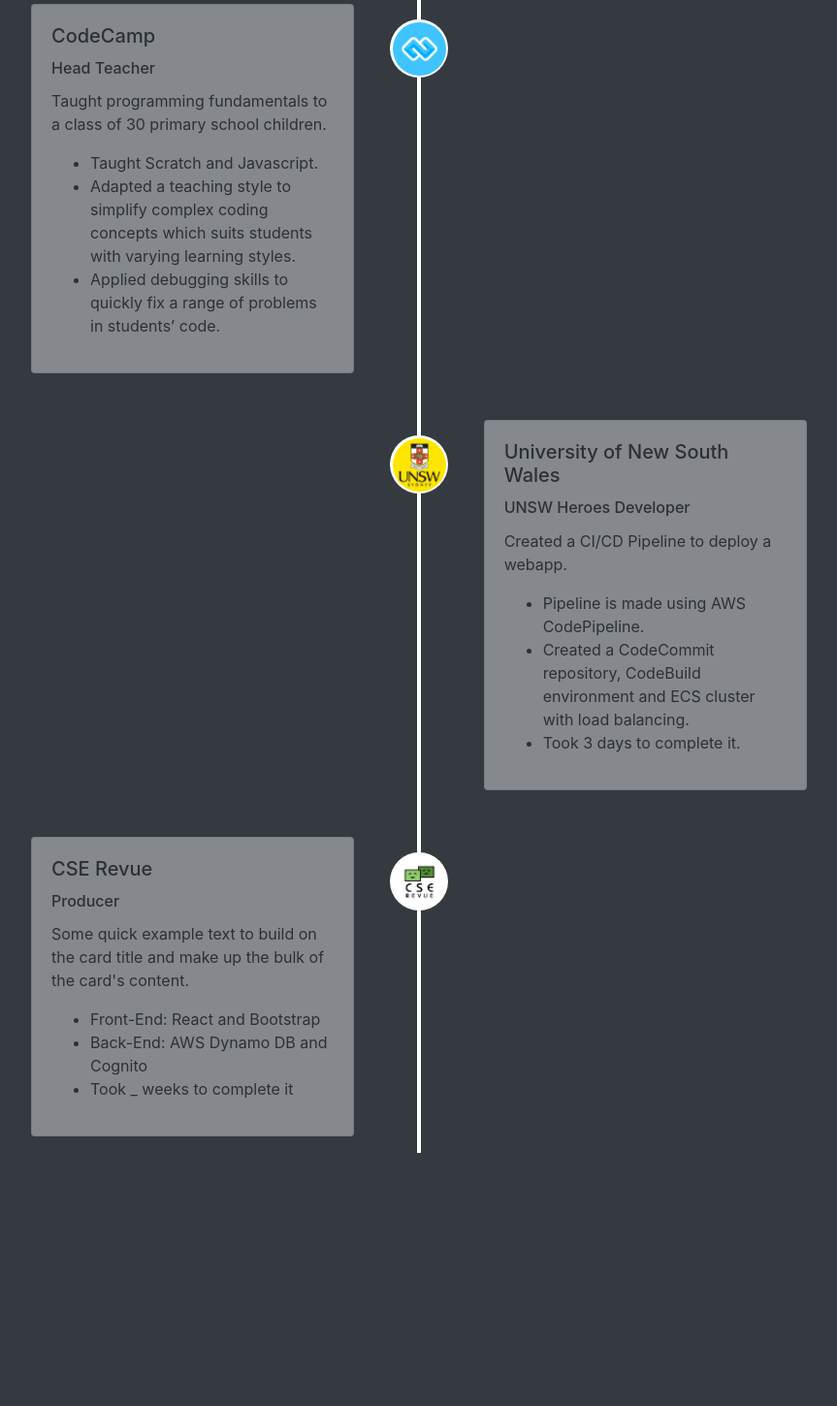
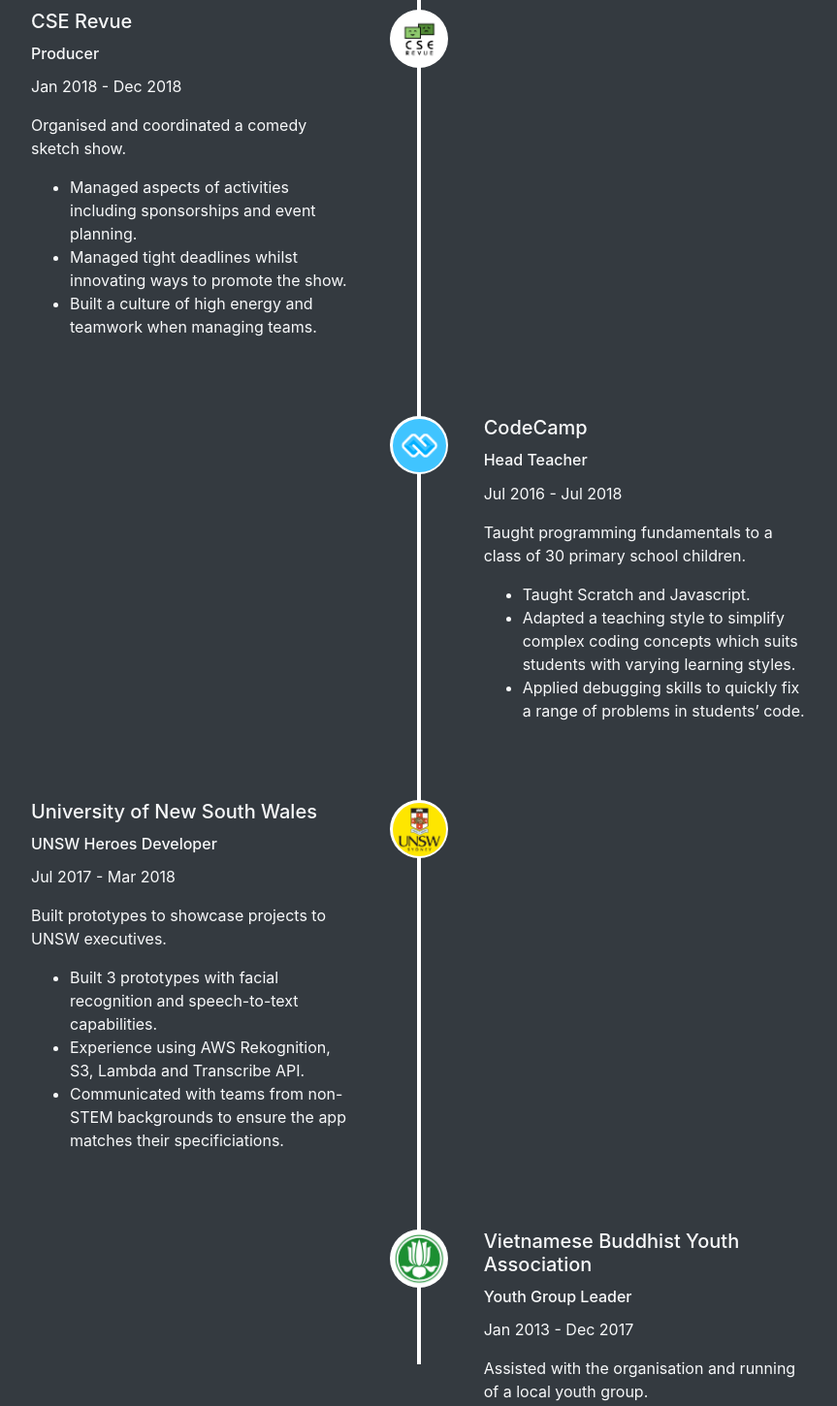
Before and after one commit to andrew-ha/andrew-ha.github.io, a plain HTML site: page index.html in a window 1280 px wide. Shown: the part 2097-3547 px from the top of the page at 97% size, without its empty margins (208-1071 px from the left). Drawn offline with nearby package versions, Linux system fonts and the light colour scheme.

Commit message:
prettied up timeline

```diff
--- a/index.html
+++ b/index.html
@@ -136,6 +136,10 @@
 
 		<div class="col-12 no-padding" id="timeline">
 
+			<!-- <div class="d-flex justify-content-center debug-green mb-5">
+				<h3 class="text-light">Volunteering</h3>
+			</div> -->
+
 			<div class="col-12 d-flex justify-content-end">
 				<div class="col-2 d-flex flex-column align-items-center">
 					<div class="timeline-circle mt-3 circle d-flex align-items-center justify-content-center"><img class="company-img" src="images/aws.png"></div>
@@ -143,120 +147,131 @@
 						<div class="middle-line position-absolute" id="timeline-line"></div>
 					</div>
 				</div>
-				<div class="timeline-content col-md-5 mb-5">
-					<div class="card">
-						<div class="card-body">
+				<div class="timeline-content text-light col-md-5 mt-3 mb-5">
+					<!-- <div class="card"> -->
+						<!-- <div class="card-body"> -->
 							<h5 class="card-title">Amazon Web Services</h5>
 							<h6 class="card-title">Cloud Support Associate (DevOps)</h6>
+							<p>Dec 2018 - Present</p>
 				    	<p class="card-text">Some quick example text to build on the card title and make up the bulk of the card's content.</p>
-							<ul>
+							<ul class="list-unstyled">
 								<li>Front-End: React and Bootstrap</li>
 								<li>Back-End: AWS Dynamo DB and Cognito</li>
 								<li>Took _ weeks to complete it</li>
 							</ul>
-			  		</div>
-					</div>
+			  		<!-- </div> -->
+					<!-- </div> -->
 				</div>
 			</div>
 
 			<div class="col-12 d-flex justify-content-start start-left">
-				<div class="timeline-content col-md-5 mb-5">
-					<div class="card">
-						<div class="card-body">
-							<h5 class="card-title">CodeCamp</h5>
-							<h6 class="card-title">Head Teacher</h6>
-					    <p class="card-text">Taught programming fundamentals to a class of 30 primary school children.</p>
+				<div class="timeline-content text-light col-md-5 mt-3 mb-5">
+					<!-- <div class="card"> -->
+						<!-- <div class="card-body"> -->
+						<h5 class="card-title">CSE Revue</h5>
+							<h6 class="card-title">Producer</h6>
+							<p>Jan 2018 - Dec 2018</p>
+					    <p class="card-text">Organised and coordinated a comedy sketch show.</p>
 							<ul>
-								<li>Taught Scratch and Javascript.</li>
-								<li>Adapted a teaching style to simplify complex coding concepts which suits students with varying learning styles.</li>
-								<li>Applied debugging skills to quickly fix a range of problems in students’ code.</li>
+								<li>Managed aspects of activities including sponsorships and event planning.</li>
+								<li>Managed tight deadlines whilst innovating ways to promote the show.</li>
+								<li>Built a culture of high energy and teamwork when managing teams.</li>
 							</ul>
-					  </div>
-					</div>
+					  <!-- </div> -->
+					<!-- </div> -->
 				</div>
 				<div class="col-2 d-flex flex-column align-items-center">
 					<div class="middle-line"></div>
-					<div class="timeline-circle mt-3 circle d-flex align-items-center justify-content-center position-absolute"><img class="company-img" src="images/codecamp.png"></div>
+					<div class="timeline-circle mt-3 circle d-flex align-items-center justify-content-center position-absolute"><img class="company-img" src="images/cse-revue.jpg">
+					</div>
 				</div>
 			</div>
 
 			<div class="col-12 d-flex justify-content-end">
 				<div class="col-2 d-flex flex-column align-items-center">
 					<div class="middle-line"></div>
-					<div class="timeline-circle mt-3 circle d-flex align-items-center justify-content-center position-absolute"><img class="company-img" src="images/unsw.jpg"></div>
+					<div class="timeline-circle mt-3 circle d-flex align-items-center justify-content-center position-absolute"><img class="company-img" src="images/codecamp.png"></div>
 				</div>
-				<div class="timeline-content col-md-5 mb-5">
-					<div class="card">
-						<div class="card-body">
-							<h5 class="card-title">University of New South Wales</h5>
-							<h6 class="card-title">UNSW Heroes Developer</h6>
-					    <p class="card-text">Created a CI/CD Pipeline to deploy a webapp.</p>
-							<ul>
-								<li>Pipeline is made using AWS CodePipeline.</li>
-								<li>Created a CodeCommit repository, CodeBuild environment and ECS cluster with load balancing.</li>
-								<li>Took 3 days to complete it.</li>
+				<div class="timeline-content text-light col-md-5 mt-3 mb-5">
+					<!-- <div class="card"> -->
+						<!-- <div class="card-body"> -->
+							<h5 class="card-title">CodeCamp</h5>
+							<h6 class="card-title">Head Teacher</h6>
+							<p>Jul 2016 - Jul 2018</p>
+					    <p class="card-text">Taught programming fundamentals to a class of 30 primary school children.</p>
+							<ul class="text-left">
+								<li>Taught Scratch and Javascript.</li>
+								<li>Adapted a teaching style to simplify complex coding concepts which suits students with varying learning styles.</li>
+								<li>Applied debugging skills to quickly fix a range of problems in students’ code.</li>
 							</ul>
-					  </div>
-					</div>
+					  <!-- </div> -->
+					<!-- </div>  -->
 				</div>
 			</div>
 
+			<!-- <div class="d-flex justify-content-center debug-green mb-5">
+				<h3 class="text-light">Volunteering</h3>
+			</div> -->
+
 			<div class="col-12 d-flex justify-content-start start-left">
-				<div class="timeline-content col-md-5 mb-5">
-					<div class="card">
-						<div class="card-body">
-							<h5 class="card-title">CSE Revue</h5>
-							<h6 class="card-title">Producer</h6>
-					    <p class="card-text">Some quick example text to build on the card title and make up the bulk of the card's content.</p>
-							<ul>
-								<li>Front-End: React and Bootstrap</li>
-								<li>Back-End: AWS Dynamo DB and Cognito</li>
-								<li>Took _ weeks to complete it</li>
-							</ul>
-					  </div>
-					</div>
+				<div class="timeline-content text-light col-md-5 mt-3 mb-5">
+					<!-- <div class="card"> -->
+						<!-- <div class="card-body"> -->
+						<h5 class="card-title">University of New South Wales</h5>
+						<h6 class="card-title">UNSW Heroes Developer</h6>
+						<p>Jul 2017 - Mar 2018</p>
+				    <p class="card-text">Built prototypes to showcase projects to UNSW executives.</p>
+						<ul>
+							<li>Built 3 prototypes with facial recognition and speech-to-text capabilities.</li>
+							<li>Experience using AWS Rekognition, S3, Lambda and Transcribe API.</li>
+							<li>Communicated with teams from non-STEM backgrounds to ensure the app matches their specificiations.</li>
+						</ul>
+					  <!-- </div> -->
+					<!-- </div> -->
 				</div>
 				<div class="col-2 d-flex flex-column align-items-center">
 					<div class="middle-line"></div>
-					<div class="timeline-circle mt-3 circle d-flex align-items-center justify-content-center position-absolute"><img class="company-img" src="images/cse-revue.jpg"></div>
+					<div class="timeline-circle mt-3 circle d-flex align-items-center justify-content-center position-absolute"><img class="company-img" src="images/unsw.jpg"></div>
 				</div>
 			</div>
 
 			<div class="col-12 d-flex justify-content-end">
 				<div class="col-2 d-flex flex-column align-items-center">
+					<div class="timeline-circle mt-3 circle d-flex align-items-center justify-content-center position-absolute"><img class="company-img" src="images/gdpt.jpg"></div>
 					<div class="middle-line"></div>
-					<div class="timeline-circle mt-3 circle d-flex align-items-center justify-content-center position-absolute"><img class="company-img" src="images/gdpt.jpg"></div>
 				</div>
-				<div class="timeline-content col-md-5 mb-5">
-					<div class="card">
-						<div class="card-body">
-							<h5 class="card-title">CodeCamp</h5>
-							<h6 class="card-title">Head Teacher</h6>
-					    <p class="card-text">Some quick example text to build on the card title and make up the bulk of the card's content.</p>
+				<div class="timeline-content text-light col-md-5 mt-3 mb-5">
+					<!-- <div class="card"> -->
+						<!-- <div class="card-body"> -->
+							<h5 class="card-title">Vietnamese Buddhist Youth Association</h5>
+							<h6 class="card-title">Youth Group Leader</h6>
+							<p>Jan 2013 - Dec 2017</p>
+					    <p class="card-text">Assisted with the organisation and running of a local youth group.</p>
 							<ul>
-								<li>Front-End: React</li>
-								<li>Back-End: NodeJS, Spotify and Youtube APIs</li>
-								<li>Used Agile Methodologies</li>
+								<li>Developed and conducted lesson plans for religious classes for students with varying ages and learning styles.</li>
+								<li>Collaborated with other leaders and organised many events such as camping trips and ‘Amazing Race’ style activities.</li>
+								<li>Communicated with team members and students in both English and Vietnamese.</li>
 							</ul>
-					  </div>
-					</div>
+					  <!-- </div> -->
+					<!-- </div> -->
 				</div>
 			</div>
 
 			<div class="col-12 d-flex justify-content-start start-left">
-				<div class="timeline-content col-md-5 mb-5">
-					<div class="card">
-						<div class="card-body">
-							<h5 class="card-title">CodeCamp</h5>
-							<h6 class="card-title">Head Teacher</h6>
-					    <p class="card-text">Some quick example text to build on the card title and make up the bulk of the card's content.</p>
+				<div class="timeline-content text-light col-md-5 mt-3 mb-5">
+					<!-- <div class="card"> -->
+						<!-- <div class="card-body"> -->
+							<h5 class="card-title">PwC Australia</h5>
+							<h6 class="card-title">STEM Academy Participant</h6>
+							<p>Aug 2016</p>
+					    <p class="card-text">Participated in 2 days of workshops which taught key professional concepts such as personal branding, design thinking process, importance of CSR (Corporate Social Responsibility) and digital disruption.</p>
 							<ul>
-								<li>Front-End: React</li>
-								<li>Back-End: NodeJS, Spotify and Youtube APIs</li>
-								<li>Used Agile Methodologies</li>
+								<li>Chosen from over hundreds of applicants to participate in the program.</li>
+								<li>Understood the importance of STEM-related skills in industries other than the traditional STEM fields.</li>
+								<li>Networked with senior partners and peers in a professional manner.</li>
 							</ul>
-					  </div>
-					</div>
+					  <!-- </div> -->
+					<!-- </div> -->
 				</div>
 				<div class="col-2 d-flex flex-column flex-column align-items-center">
 					<div class="middle-line"></div>
--- a/scripts/index.js
+++ b/scripts/index.js
@@ -143,9 +143,9 @@ $(document).ready(function() {
     for (var i = currItem; i < iconList.length; i++) {
         $(iconList[i]).addClass('icon-disappear-animation');
         if ($(window).width() >= mdWidth && $(bodyList[i]).parent().hasClass('start-left')) {
+            $(bodyList[i]).addClass('body-disappear-left');
+        } else {
             $(bodyList[i]).addClass('body-disappear-right');
-        } else {
-            $(bodyList[i]).addClass('body-disappear-left');
         }
     }
 });
@@ -208,11 +208,11 @@ function showTimelineSection() {
     $(iconList[currItem]).removeClass('icon-disappear-animation');
     bodyList[currItem].style.visibility = 'visible';
     if ($(window).width() >= mdWidth && $(bodyList[currItem]).parent().hasClass('start-left')) {
+        $(bodyList[currItem]).addClass('body-appear-left');
+        $(bodyList[currItem]).removeClass('body-disappear-left');
+    } else {
         $(bodyList[currItem]).addClass('body-appear-right');
         $(bodyList[currItem]).removeClass('body-disappear-right');
-    } else {
-        $(bodyList[currItem]).addClass('body-appear-left');
-        $(bodyList[currItem]).removeClass('body-disappear-left');
     }
     currItem = determineCurrItem();
 }
@@ -221,11 +221,11 @@ function hideTimelineSection() {
     $(iconList[currItem-1]).addClass('icon-disappear-animation');
     $(iconList[currItem-1]).removeClass('icon-appear-animation');
     if ($(window).width() >= mdWidth && !$(bodyList[currItem]).parent().hasClass('start-left')) {
+        $(bodyList[currItem-1]).addClass('body-disappear-left');
+        $(bodyList[currItem-1]).removeClass('body-appear-left');
+    } else {
         $(bodyList[currItem-1]).addClass('body-disappear-right');
         $(bodyList[currItem-1]).removeClass('body-appear-right');
-    } else {
-        $(bodyList[currItem-1]).addClass('body-disappear-left');
-        $(bodyList[currItem-1]).removeClass('body-appear-left');
     }
     currItem = determineCurrItem();
 }
```
